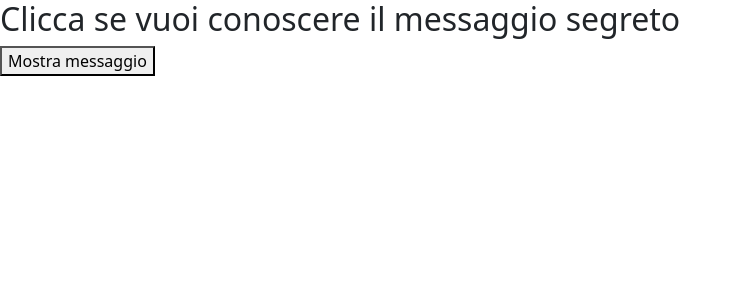
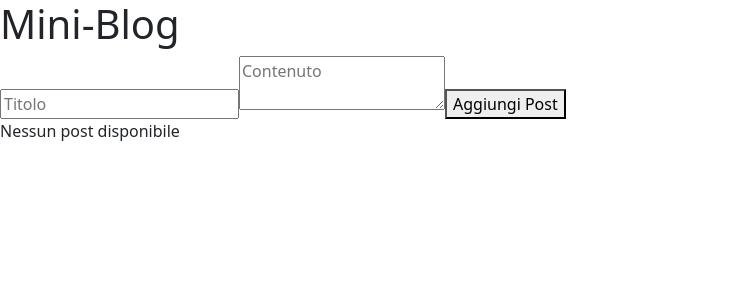
Before and after one commit to Nico-Oz-ops/WEB, a React (Create React App) app in the folder WEB_2/prima-app/: page / in a window 1280 px wide. Shown: the top 300 px of the page, without its empty margins (0-742 px from the left). Built offline with nearby package versions, Linux system fonts and the light colour scheme.

Commit message:
Update 2

```diff
--- a/WEB_2/prima-app/src/App.js
+++ b/WEB_2/prima-app/src/App.js
@@ -14,6 +14,10 @@ import MenuRistorante from "./Esercizi/Da_Zero_a_Piccola_App/Esercizio_03/MenuRi
 import Termostato from "./Esercizi/Da_Zero_a_Piccola_App/Esercizio_04/Termostato";
 import CampoRicerca from "./Esercizi/Da_Zero_a_Piccola_App/Esercizio_05/CampoRicerca";
 import MessaggioSegreto from "./Esercizi/Da_Zero_a_Piccola_App/Esercizio_06/MessaggioSegreto";
+import AggiornaTitolo from "./Esercizi/Da_Zero_a_Piccola_App/Esercizio_07/AggiornaTitolo";
+import GalleriaFoto from "./Esercizi/Da_Zero_a_Piccola_App/Esercizio_08/GalleriaFoto";
+import ModuloContatti from "./Esercizi/Da_Zero_a_Piccola_App/Esercizio_09/ModuloContatti";
+import BlogApp from "./Esercizi/Da_Zero_a_Piccola_App/Esercizio_10/BlogApp";
 
 function App() {
   // let nome = "Roberto";
@@ -87,7 +91,7 @@ function App() {
   //   </div>
   // );
 
-  // Esercizi di React: da zero a piccola App
+  // *** Esercizi di React: da zero a piccola App ***
 
   // Esercizio 01
   // return (
@@ -140,10 +144,39 @@ function App() {
   // );
 
   // Esercizio 06
+  // return (
+  //   <div>
+  //     <h2>Clicca se vuoi conoscere il messaggio segreto</h2>
+  //     <MessaggioSegreto />
+  //   </div>
+  // );
+
+  // Esercizio 07
+  // return (
+  //   <div>
+  //     <h2>Scrivi il tuo nome</h2>
+  //     <AggiornaTitolo />
+  //   </div>
+  // );
+
+  // Esercizio 08
+  // return (
+  //   <div>
+  //     <GalleriaFoto />
+  //   </div>
+  // );
+
+  // Esercizio 09
+  // return (
+  //   <div>
+  //     <ModuloContatti></ModuloContatti>
+  //   </div>
+  // );
+
+  // Esercizio 10
   return (
     <div>
-      <h2>Clicca se vuoi conoscere il messaggio segreto</h2>
-      <MessaggioSegreto />
+      <BlogApp />
     </div>
   );
 }
--- /dev/null
+++ b/WEB_2/prima-app/src/Esercizi/Da_Zero_a_Piccola_App/Esercizio_07/AggiornaTitolo.js
@@ -0,0 +1,32 @@
+/*
+Esercizio 7: Effetti Collaterali con useEffect
+Obiettivo: Usare useEffect per eseguire un'azione (un "effetto collaterale") in risposta a
+un cambiamento di stato.
+*/
+
+import React, { useEffect, useState } from "react";
+
+function AggiornaTitolo() {
+  const [nome, setNome] = useState("");
+
+  useEffect(() => {
+    if (nome.trim() === "") {
+      document.title = "Benvenuto!";
+    } else {
+      document.title = `Ciao, ${nome}!`;
+    }
+  }, [nome]);
+
+  return (
+    <div>
+      <input
+        type="text"
+        placeholder="Scrivi qui..."
+        value={nome}
+        onChange={(e) => setNome(e.target.value)}
+      />
+    </div>
+  );
+}
+
+export default AggiornaTitolo;
--- /dev/null
+++ b/WEB_2/prima-app/src/Esercizi/Da_Zero_a_Piccola_App/Esercizio_08/GalleriaFoto.js
@@ -0,0 +1,61 @@
+/*
+Esercizio 8: Caricare Dati da un Server (Data Fetching)
+Obiettivo: Usare useEffect per caricare dati da un'API esterna e gestire gli stati di
+caricamento ed errore
+*/
+import React, { useEffect, useState } from "react";
+
+function GalleriaFoto() {
+  const [foto, setFoto] = useState([]);
+  const [staCaricando, setstaCaricando] = useState(true);
+  const [errore, setErrore] = useState(null);
+
+  useEffect(() => {
+    const fetchFoto = async () => {
+      try {
+        const risposta = await fetch(
+          "https://jsonplaceholder.typicode.com/photos?_limit=10"
+        );
+        if (!risposta.ok) {
+          setErrore("Errore durante il caricamento delle foto");
+        } else {
+          const dati_risposta = await risposta.json();
+          setFoto(dati_risposta);
+        }
+      } catch (err) {
+        setErrore(err.message);
+      } finally {
+        setstaCaricando(false);
+      }
+    };
+
+    fetchFoto();
+  }, []);
+
+  // gestione stato caricamento
+  if (staCaricando) {
+    return <p>Caricamento in corso...</p>;
+  }
+
+  // gestione errore
+  if (errore) {
+    return <p style={{ color: "red" }}>Errore: {errore}</p>;
+  }
+
+  // visualizzazione galleria
+  return (
+    <div>
+      <h2>Galleria Foto</h2>
+      <div>
+        {foto.map((f) => (
+          <div>
+            <img src={f.thumbnailUrl} alt={f.title} />
+            <p>{f.title}</p>
+          </div>
+        ))}
+      </div>
+    </div>
+  );
+}
+
+export default GalleriaFoto;
--- /dev/null
+++ b/WEB_2/prima-app/src/Esercizi/Da_Zero_a_Piccola_App/Esercizio_09/ModuloContatti.js
@@ -0,0 +1,60 @@
+/*
+Esercizio 9: Gestire Form Complessi con un Singolo Stato
+Obiettivo: Gestire un form con più campi usando un singolo oggetto per lo stato.
+*/
+
+import React, { useState } from "react";
+
+function ModuloContatti() {
+  const [datiForm, setDatiForm] = useState({
+    nome: "",
+    email: "",
+    messaggio: "",
+  });
+
+  // funzione unica per tutti i campi
+  const handleChange = (e) => {
+    const { name, value } = e.target;
+    setDatiForm({
+      ...datiForm, // copio tutti i campi esistenti
+      [name]: value, // aggiorno solo il campo modificato
+    });
+  };
+
+  // gestione submit
+  const handleSubmit = (e) => {
+    e.preventDefault(); // evito comportamento predefinito del form, cioè refresh della pagina
+    console.log(datiForm); // stampo l'oggetto completo
+  };
+
+  return (
+    <div>
+      <h2>Modulo Contatti</h2>
+      <form onSubmit={handleSubmit}>
+        <input
+          type="text"
+          name="nome"
+          placeholder="Nome"
+          value={datiForm.nome}
+          onChange={handleChange}
+        />
+        <input
+          type="email"
+          name="email"
+          placeholder="Email"
+          value={datiForm.email}
+          onChange={handleChange}
+        />
+        <textarea
+          name="messaggio"
+          placeholder="Messaggio"
+          value={datiForm.messaggio}
+          onChange={handleChange}
+        />
+        <button type="submit">Invia</button>
+      </form>
+    </div>
+  );
+}
+
+export default ModuloContatti;
--- /dev/null
+++ b/WEB_2/prima-app/src/Esercizi/Da_Zero_a_Piccola_App/Esercizio_10/BlogApp.js
@@ -0,0 +1,28 @@
+/*
+Esercizio 10: Mini-Blog - Unire Tutti i Concetti
+Obiettivo: Creare una piccola applicazione che combina gestione dello stato, liste, form e
+componenti.
+*/
+
+import React, { useState } from "react";
+import PostFrom from "./PostForm";
+import PostList from "./PostList";
+
+function BlogApp() {
+  const [posts, setPosts] = useState([]); // stato principale, array di post
+
+  const aggiungiPost = (post) =>
+    setPosts(
+      // aggiungo un nuovo post in cima
+      [post, ...posts]
+    );
+
+  return (
+    <div>
+      <h1>Mini-Blog</h1>
+      <PostFrom aggiungiPost={aggiungiPost}></PostFrom> {/* form per inserire post*/}
+      <PostList posts={posts}></PostList> {/*lista dei post */}
+    </div>
+  );
+}
+export default BlogApp;
--- /dev/null
+++ b/WEB_2/prima-app/src/Esercizi/Da_Zero_a_Piccola_App/Esercizio_10/PostForm.js
@@ -0,0 +1,42 @@
+import React, { useState } from "react";
+
+function PostFrom({ aggiungiPost }) {
+  const [datiPost, setDatiPost] = useState({ titolo: "", contenuto: "" }); // stato locale form
+
+  const handleChange = (e) => {
+    // aggiorna campo modificato
+    const { name, value } = e.target;
+    setDatiPost({ ...datiPost, [name]: value });
+  };
+
+  const handleSubmit = (e) => {
+    // gestisce submit del form
+    e.preventDefault(); // evito refresh pagina
+    if (datiPost.titolo.trim() === "" || datiPost.contenuto.trim() === "")
+      // blocca i campi vuoti
+      return;
+    aggiungiPost(datiPost); // chiama funzione del genitore
+    setDatiPost({ titolo: "", contenuto: "" }); // reset form
+  };
+
+  return (
+    <form onSubmit={handleSubmit}>
+      <input
+        type="text"
+        name="titolo"
+        placeholder="Titolo"
+        value={datiPost.titolo}
+        onChange={handleChange}
+      />
+      <textarea
+        name="contenuto"
+        placeholder="Contenuto"
+        value={datiPost.contenuto}
+        onChange={handleChange}
+      />
+      <button type="submit">Aggiungi Post</button>
+    </form>
+  );
+}
+
+export default PostFrom;
--- /dev/null
+++ b/WEB_2/prima-app/src/Esercizi/Da_Zero_a_Piccola_App/Esercizio_10/PostList.js
@@ -0,0 +1,20 @@
+import React from "react";
+
+function PostList({ posts }) { // riceve l'array di post dal genitore
+  if (posts.length === 0) { // se non ci sono post
+    return <p>Nessun post disponibile</p>; // messaggio default
+  }
+
+  return (
+    <div>
+      {posts.map((post, index) => (
+        <article key={{ index }}>
+          <h3>{post.titolo}</h3>
+          <p>{post.contenuto}</p>
+        </article>
+      ))}
+    </div>
+  );
+}
+
+export default PostList;
```
